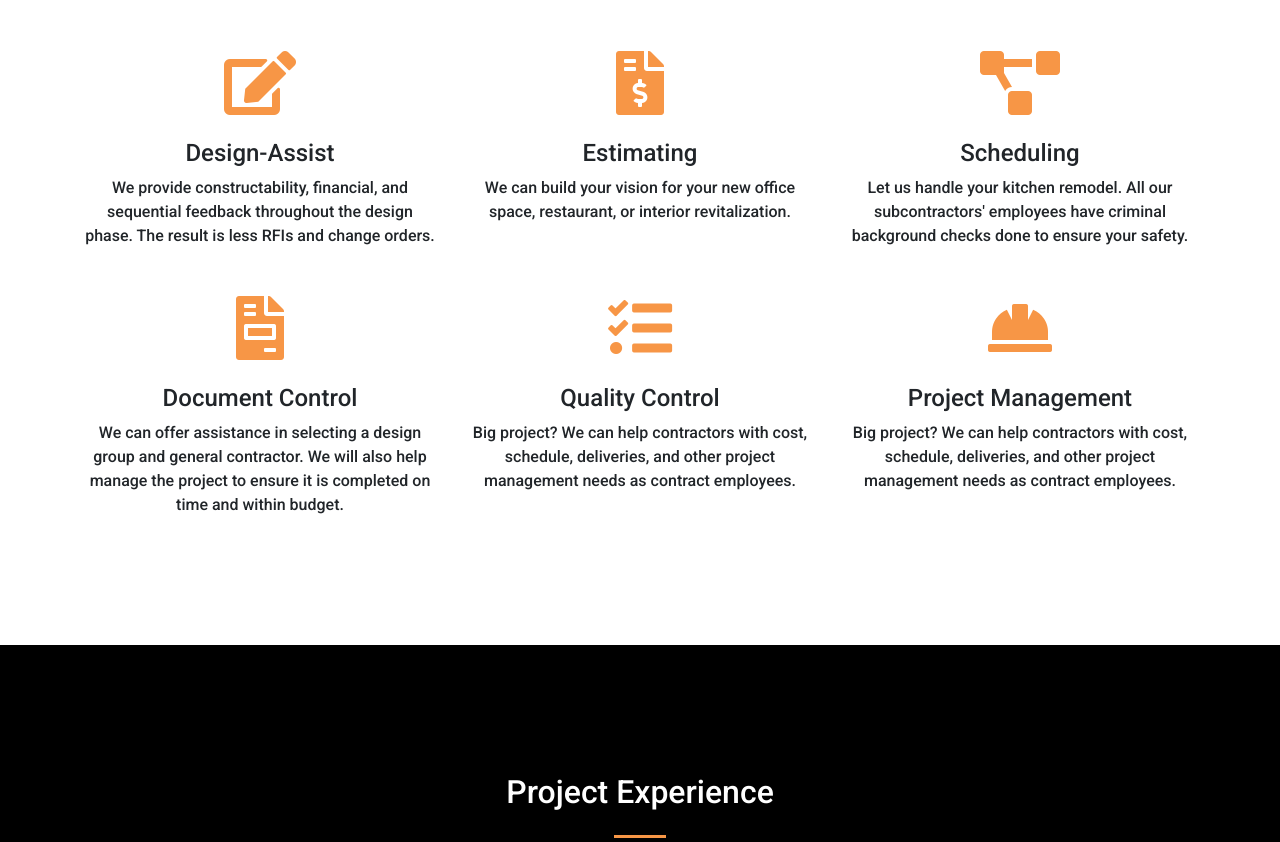
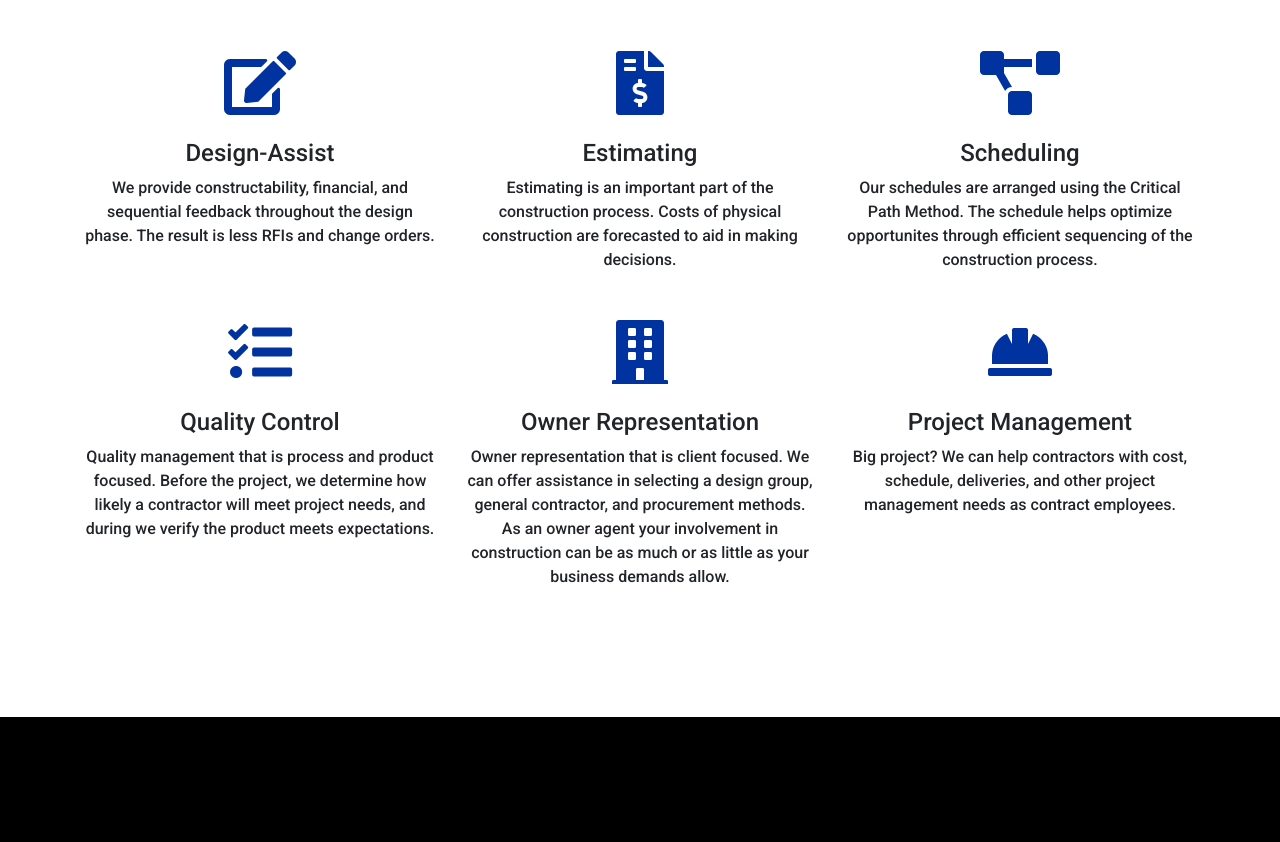
Before and after one commit to jcarey987/RioBuild, a website with bundled scripts: page index.html in a window 1280 px wide. Shown: the part 2032-2874 px from the top of the page. Built offline with nearby package versions, Linux system fonts and the light colour scheme.

Commit message:
updated services descriptions and icon colors

```diff
--- a/index.html
+++ b/index.html
@@ -92,7 +92,7 @@
         <div class="col-lg-7 text-center">
           <h3 class="about-ross text-white mt-0">Ross Smith, MBA</h3>
           <h6 class="about-ross text-white mt-0">Founder, Senior Project Manager</h6>
-          <p class="text-white mb-4 text-justify ross-p">Ross graduated from Texas A&amp;M University and Texas State University with degrees in Construction Science and an MBA. He is passionate about continuous improvements and a forward thinking approach to push the limits of construction management. What Ross brings to each of his projects is a creative "outside the box" problem solving approach, lean construction initiatives, and careful planning to achieve better results with less resources and minimal waste. With his time outside of the office, Ross enjoys trail running, kite surfing, and traveling.
+          <p class="text-white mb-4 text-justify ross-p">Ross graduated from Texas A&amp;M University and Texas State University with degrees in Construction Science and an MBA. He is passionate about continuous improvements and a forward thinking approach to push the limits of construction management. What Ross brings to each of his projects is a creative "outside the box" problem solving approach, lean construction initiatives, and careful planning to achieve better results with less resources and minimal waste. With his time outside of the office, Ross enjoys trail running, kite surfing, and traveling.</p>
         </div>
       </div> <!--end of row-->
       <div class="row justify-content-center">
@@ -125,30 +125,30 @@
           <div class="mt-5">
             <i class="fas fa-4x fa-file-invoice-dollar text-primary mb-4"></i>
             <h3 class="h4 mb-2">Estimating</h3>
-            <p class="mb-0">We can build your vision for your new office space, restaurant, or interior revitalization.</p>
+            <p class="mb-0">Estimating is an important part of the construction process. Costs of physical construction are forecasted to aid in making decisions.</p>
           </div>
         </div>
         <div class="col-lg-4 col-md-4 text-center">
           <div class="mt-5">
             <i class="fas fa-4x fa-project-diagram text-primary mb-4"></i>
             <h3 class="h4 mb-2">Scheduling</h3>
-            <p class="mb-0">Let us handle your kitchen remodel. All our subcontractors' employees have criminal background checks done to ensure your safety.</p>
+            <p class="mb-0">Our schedules are arranged using the Critical Path Method. The schedule helps optimize opportunites through efficient sequencing of the construction process.</p>
           </div>
         </div>
       </div>
       <div class="row">
         <div class="col-lg-4 col-md-4 text-center">
           <div class="mt-5">
-            <i class="fas fa-4x fa-file-invoice text-primary mb-4"></i>
-            <h3 class="h4 mb-2">Document Control</h3>
-            <p class="mb-0">We can offer assistance in selecting a design group and general contractor. We will also help manage the project to ensure it is completed on time and within budget.</p>
+            <i class="fas fa-4x fa-tasks text-primary mb-4"></i>
+            <h3 class="h4 mb-2">Quality Control</h3>
+            <p class="mb-0">Quality management that is process and product focused. Before the project, we determine how likely a contractor will meet project needs, and during we verify the product meets expectations.</p>
           </div>
         </div>
         <div class="col-lg-4 col-md-4 text-center">
           <div class="mt-5">
-            <i class="fas fa-4x fa-tasks text-primary mb-4"></i>
-            <h3 class="h4 mb-2">Quality Control</h3>
-            <p class="mb-0">Big project? We can help contractors with cost, schedule, deliveries, and other project management needs as contract employees.</p>
+            <i class="fas fa-4x fa-building text-primary mb-4"></i>
+            <h3 class="h4 mb-2">Owner Representation</h3>
+            <p class="mb-0">Owner representation that is client focused. We can offer assistance in selecting a design group, general contractor, and procurement methods. As an owner agent your involvement in construction can be as much or as little as your business demands allow.</p>
           </div>
         </div>
         <div class="col-lg-4 col-md-4 text-center">
```
Also changed, not shown: css/creative.css.
